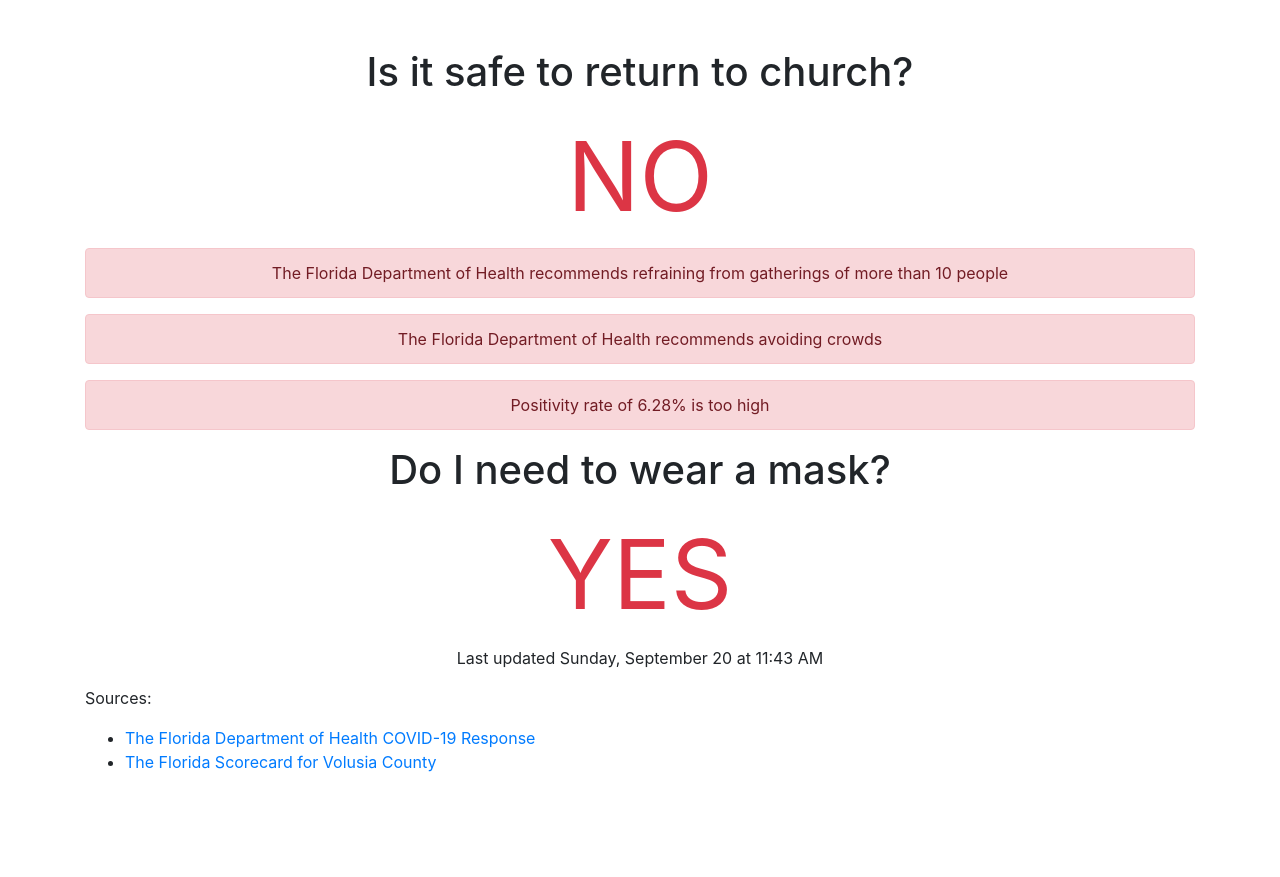
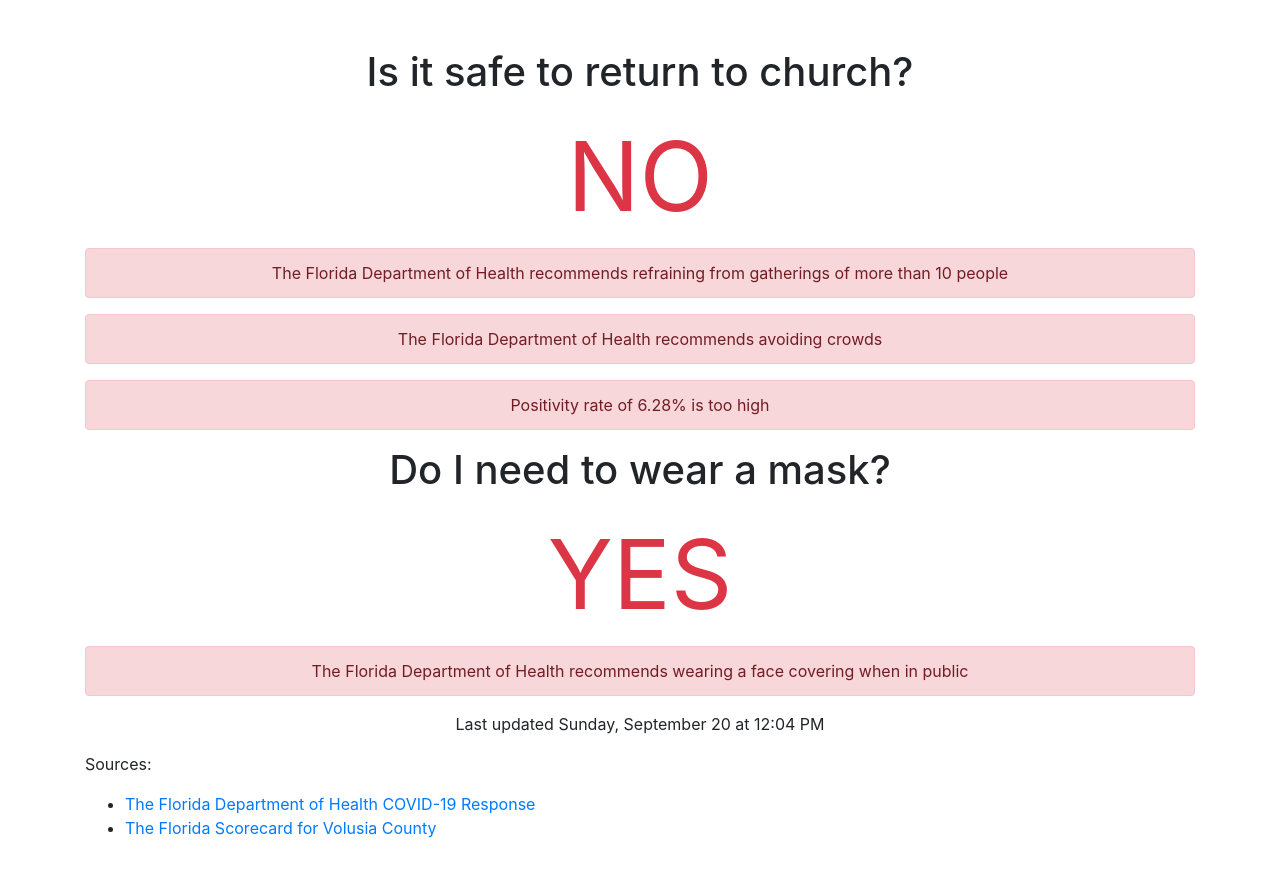
Before and after one commit to thinkjson/timeforchurch, a Jekyll site: the page built from index.md, in a window 1280 px wide. Shown: the top 877 px of the page. Built offline with Jekyll 4.4.1, drawn with Linux system fonts in a browser that asks for light colours; our own code applies the rules of GitHub Pages for plain Markdown files.

Commit message:
Add notice about masks

```diff
--- a/_includes/data.html
+++ b/_includes/data.html
@@ -7,6 +7,6 @@
 
     <h1>Do I need to wear a mask?</h1>
     <div class="outcome text-danger">YES</div>
+    <div class="alert alert-danger" role="alert">The Florida Department of Health recommends wearing a face covering when in public</div>
 
-
-    <p>Last updated Sunday, September 20 at 11:43 AM</p>
+    <p>Last updated Sunday, September 20 at 12:04 PM</p>
--- a/cron.py
+++ b/cron.py
@@ -41,7 +41,7 @@ data = """
     crowds="""<div class="alert alert-danger" role="alert">The Florida Department of Health recommends avoiding crowds</div>""" if not crowds else "",
     mask="YES" if masks else "UNKNOWN",
     mask_class="text-danger" if masks else "text-warning",
-    mask_info="<p>Check the <a href='https://floridahealthcovid19.gov/'>Florida Department of Health's COVID-19 response</a> for more information" if not masks else "",
+    mask_info="<p>Check the <a href='https://floridahealthcovid19.gov/'>Florida Department of Health's COVID-19 response</a> for more information" if not masks else """<div class="alert alert-danger" role="alert">The Florida Department of Health recommends wearing a face covering when in public</div>""",
     updated=datetime.now().strftime("%A, %B %d at %H:%M %p"),
 )
 
```
